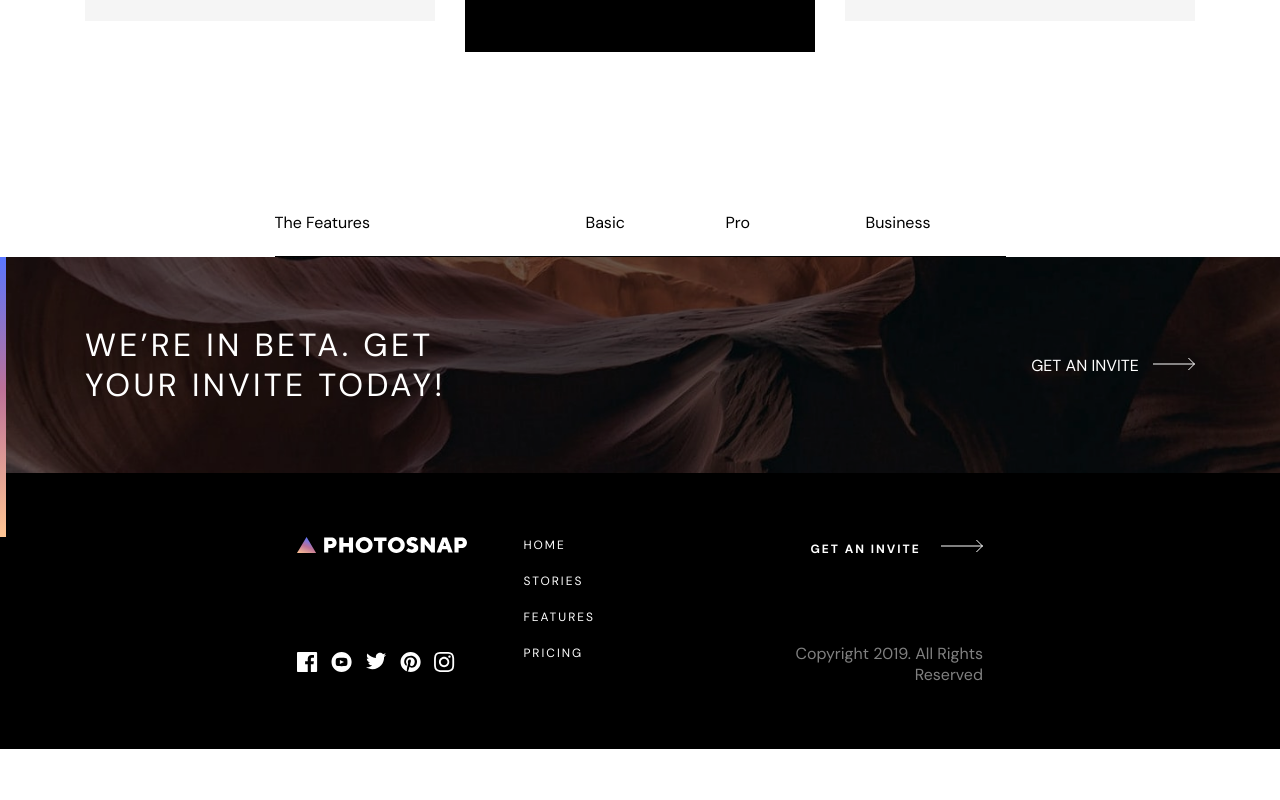
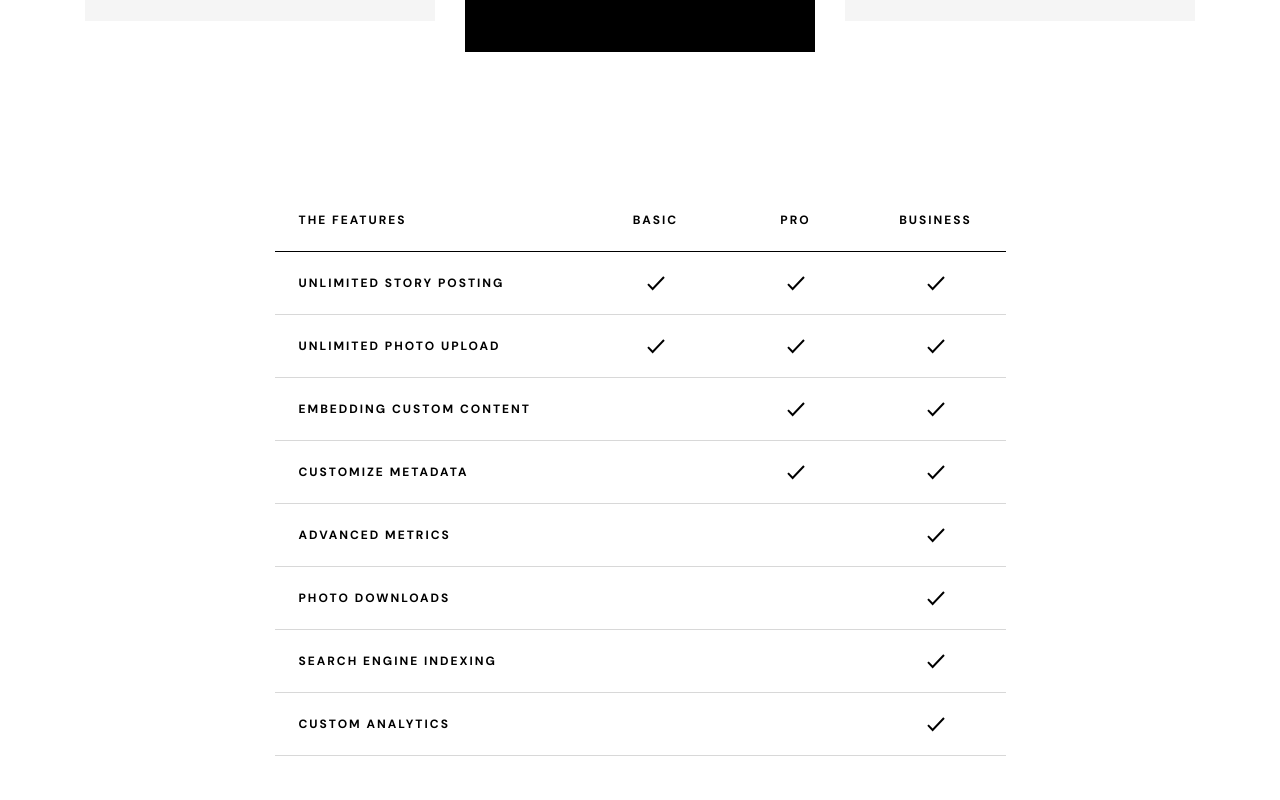
Before and after one commit to MrNicholson85/photosnap, a Vue app: page /pricing in a window 1280 px wide. Shown: the part 1180-1980 px from the top of the page. Before the commit the page ends 1929 px from the top, so only its background shows below. Built offline with nearby package versions, Linux system fonts and the light colour scheme.

Commit message:
added compare component

```diff
--- a/src/assets/styles/typography.scss
+++ b/src/assets/styles/typography.scss
@@ -19,7 +19,8 @@ h1,
     }
 }
 
-h2 {
+h2,
+.h2 {
     font-size: 24px;
     line-height: 25px;
 }
@@ -30,13 +31,19 @@ h3,
     line-height: 25px;
 }
 
-h4 {
+h4,
+.h4 {
     font-size: 12px;
     line-height: 16px;
     letter-spacing: 2px;
 }
 
-p {
+p,
+.p {
     font-size: 15px;
     line-height: 25px;
 }
+
+.heavy {
+    font-weight: bold;
+}
--- a/src/components/Hero.vue
+++ b/src/components/Hero.vue
@@ -98,7 +98,6 @@
             img {
                 height: 490px;
                 object-fit: cover;
-                object-position: -90px;
                 width: 100%;
             }
         }
--- a/src/components/PricingTier.vue
+++ b/src/components/PricingTier.vue
@@ -3,7 +3,7 @@
         <div class="pricing_table__sub-toggler">
             <span>Monthly</span>
             <div class="pricing_table__sub-toggle">
-                <input type="checkbox" id="switch" />
+                <input @click="monthlyYearly = !monthlyYearly" type="checkbox" id="switch" />
                 <label for="switch">Toggle</label>
             </div>
             <span>Yearly</span>
@@ -15,8 +15,14 @@
             <div>
                 <h2>{{teirs.title}}</h2>
                 <p>{{teirs.copy}}</p>
+                <div v-if="!monthlyYearly">
                 <span class="h1">{{teirs.monthPrice}}</span>
                 <div class="sub-length">per month</div>
+                </div>
+                <div v-if="monthlyYearly">
+                <span class="h1">{{teirs.yearPrice}}</span>
+                <div class="sub-length">per year</div>
+                </div>
                 <button class="btn" :class="[key == 1 ? 'btn--primary-light' : 'btn--primary-dark']">Pick Plan</button>
             </div>
             </div>
@@ -27,6 +33,7 @@
 export default {
     data() {
         return {
+            monthlyYearly: false,
             pricingTeir: [
                 {
                     title: 'Basic',
--- a/src/components/compareServices.vue
+++ b/src/components/compareServices.vue
@@ -1,16 +1,40 @@
 <template>
     <div class="compareServices">
         <div class="compareServices__titles">
-            <span>The Features</span>
-            <span>Basic</span>
-            <span>Pro</span>
-            <span>Business</span>
+            <div class="h4 heavy">THE FEATURES</div>
+            <span class="h4 heavy">BASIC</span>
+            <span class="h4 heavy">PRO</span>
+            <span class="h4 heavy">BUSINESS</span>
+        </div>
+        <div v-for="rows in serverceRows" class="compareServices__row">
+            <div class="compareServices__title h4 heavy">
+                {{rows.title}}
+            </div>
+            <div class="compareServices__teirCheck"><img v-if="rows.basicTeir === true" :src="checkmark"></div>
+            <div class="compareServices__teirCheck"><img v-if="rows.proTeir === true" :src="checkmark"></div>
+            <div class="compareServices__teirCheck"><img v-if="rows.businessTeir === true" :src="checkmark"></div>
         </div>
     </div>
 </template>
 <script>
+import checkmark from '../assets/images/check.svg';
+
 export default {
-
+    data() {
+        return {
+            checkmark,
+            serverceRows: [
+                {title: 'UNLIMITED STORY POSTING', basicTeir: true, proTeir: true, businessTeir: true },
+                {title: 'UNLIMITED PHOTO UPLOAD', basicTeir: true, proTeir: true, businessTeir: true },
+                {title: 'EMBEDDING CUSTOM CONTENT', basicTeir: false, proTeir: true, businessTeir: true },
+                {title: 'CUSTOMIZE METADATA', basicTeir: false, proTeir: true, businessTeir: true },
+                {title: 'ADVANCED METRICS', basicTeir: false, proTeir: false, businessTeir: true },
+                {title: 'PHOTO DOWNLOADS', basicTeir: false, proTeir: false, businessTeir: true },
+                {title: 'SEARCH ENGINE INDEXING', basicTeir: false, proTeir: false, businessTeir: true },
+                {title: 'CUSTOM ANALYTICS', basicTeir: false, proTeir: false, businessTeir: true },
+            ]
+        }
+    },
 }
 </script>
 <style lang="scss">
@@ -20,16 +44,40 @@ export default {
     width: $mobile;
     margin: 0 auto;
     padding-top: 80px;
+    padding-bottom: 160px;
 
     @media(min-width: $tablet) {
         width: 731px;
     }
 
-    &__titles {
+    &__titles,
+    &__row {
         display: grid;
-        grid-template-columns: auto 140px 140px 140px;
         border-bottom: $pureBlack 1px solid;
         padding-bottom: 23px;
+        align-items: center;
+        padding-left: 24px;
+
+        @media(min-width: $tablet) {
+            display: grid;
+            grid-template-columns: auto 140px 140px 140px;
+        }
+    }
+
+    &__titles {
+        span {
+            text-align: center;
+        }
+    }
+
+    &__row {
+        padding-top: 23px;
+        border-bottom: #D8D8D8 1px solid;
+    }
+
+    &__teirCheck {
+        display: grid;
+        justify-content: center;
     }
 }
 </style>
```
